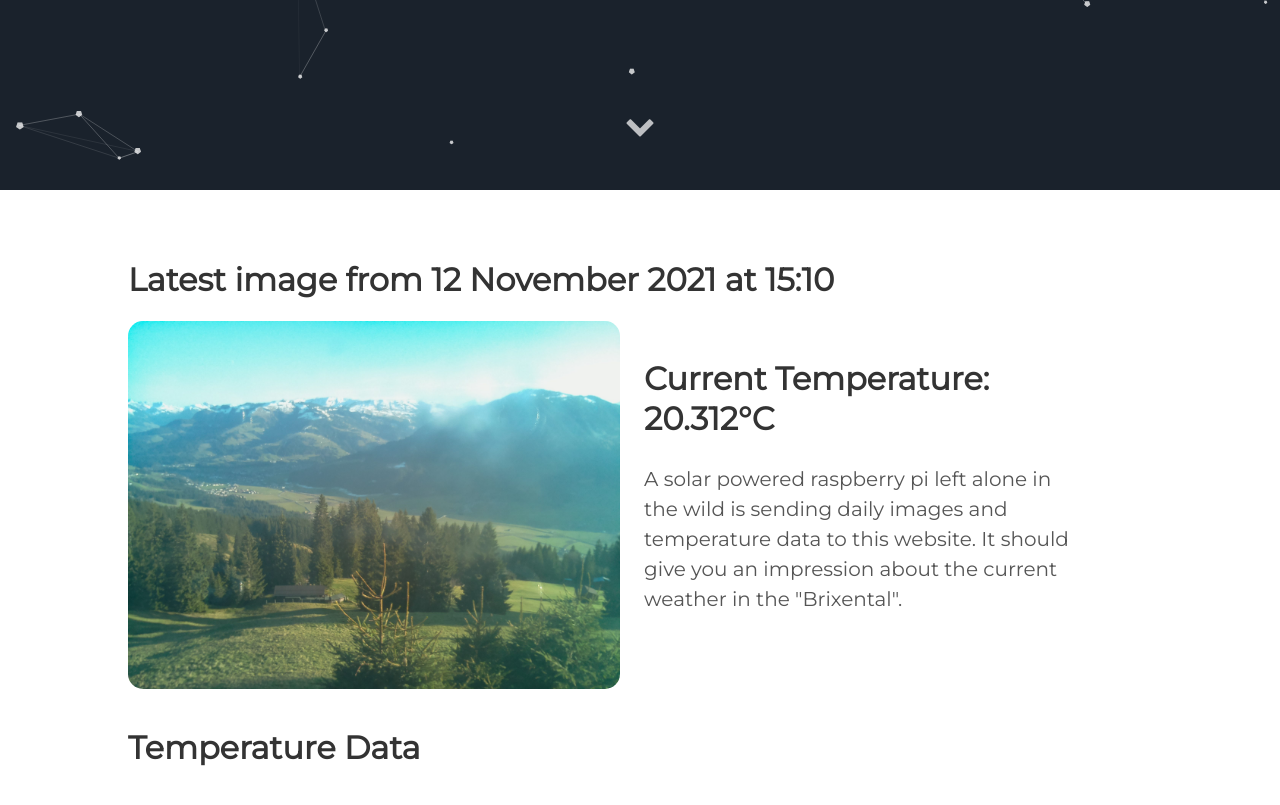
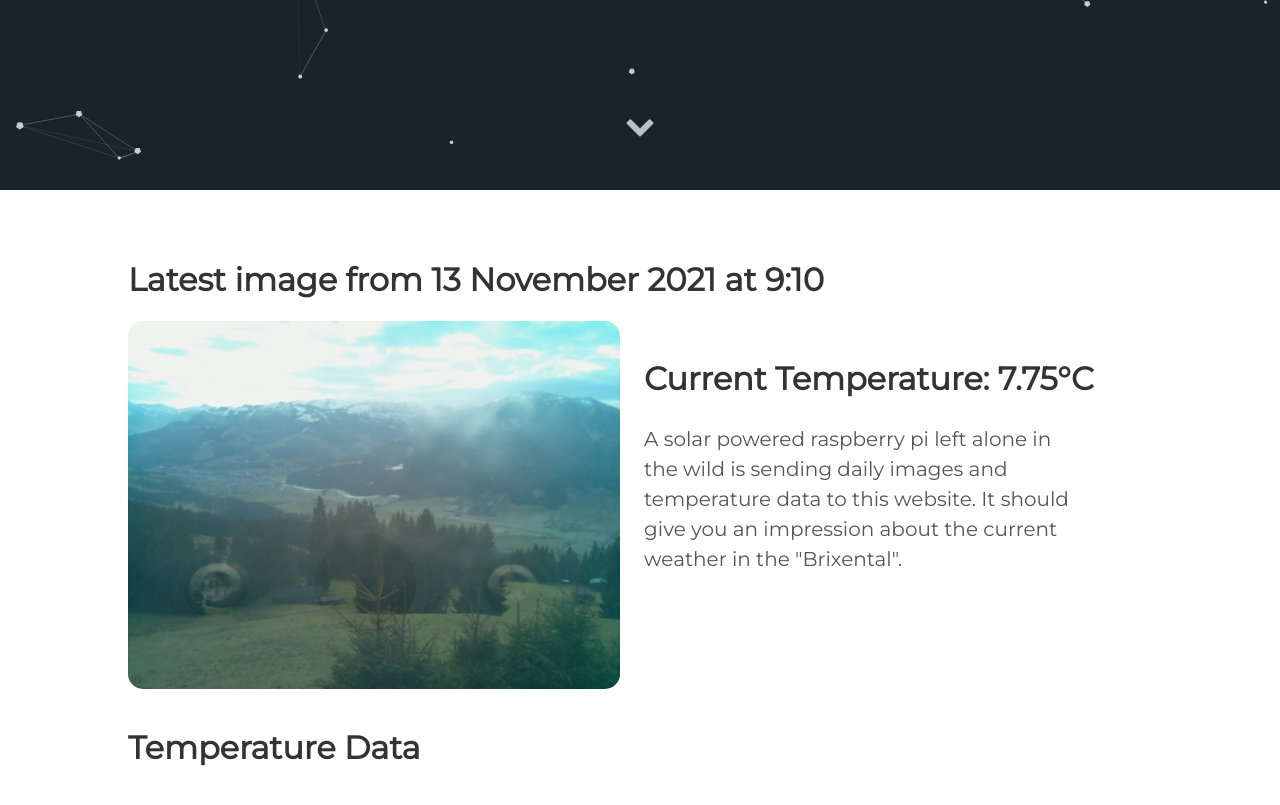
Before and after one commit to vektorious/vektorious.github.io, a Jekyll site: the page built from resources/huette.md, in a window 1280 px wide and 900 px high, scrolled down 710 px. Shown: the top 805 px of the window. Built offline with Jekyll 4.4.1, drawn with Linux system fonts in a browser that asks for light colours.

Commit message:
I'm a bot beep boop

```diff
--- a/resources/huette.md
+++ b/resources/huette.md
@@ -6,13 +6,13 @@ image: '/assets/img/'
 description: 'Live image from the Austrian alps'
 twitter_text: ' '
 ---
-## Latest image from 12 November 2021 at 15:10
+## Latest image from 13 November 2021 at  9:10
 <div class="huette">
   <div class="huette-image">
     <img src="{{ "/assets/img/huette.jpg" | prepend: site.baseurl }}">
   </div>
   <div class="huette-text">
-        <h2>Current Temperature: 20.312°C</h2>
+        <h2>Current Temperature: 7.75°C</h2>
         <p>A solar powered raspberry pi left alone in the wild is sending daily images and temperature data to this website. It should give you an impression about the current weather in the "Brixental".</p>
 
   </div>
```
Also changed, not shown: rpi-script/2021-11-13_090909.txt (renamed from rpi-script/2021-11-12_150912.txt, +5 -6 lines), rpi-script/huette.md (+2 -2 lines), assets/img/huette.jpg, assets/img/temp_plot.png, rpi-script/temp_plot.png, 1 other file.
